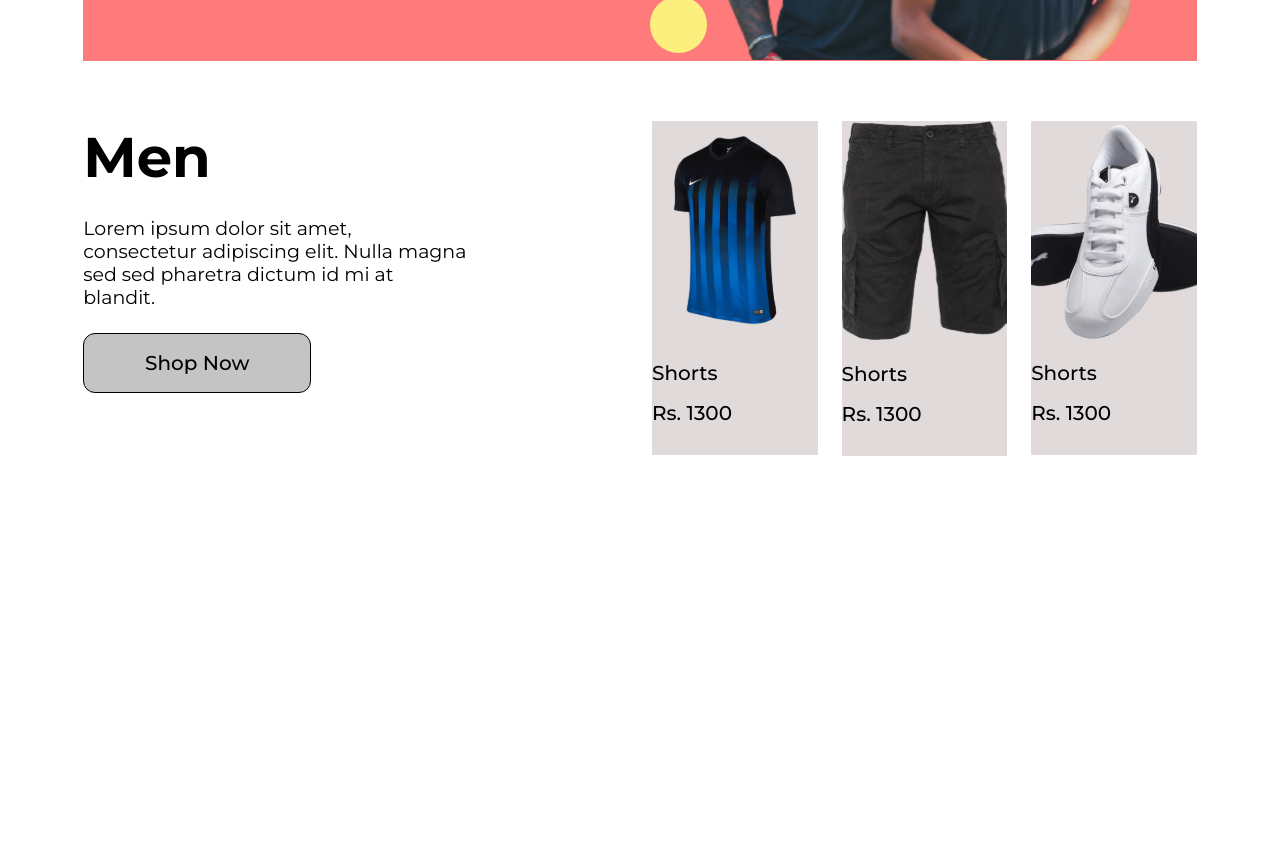
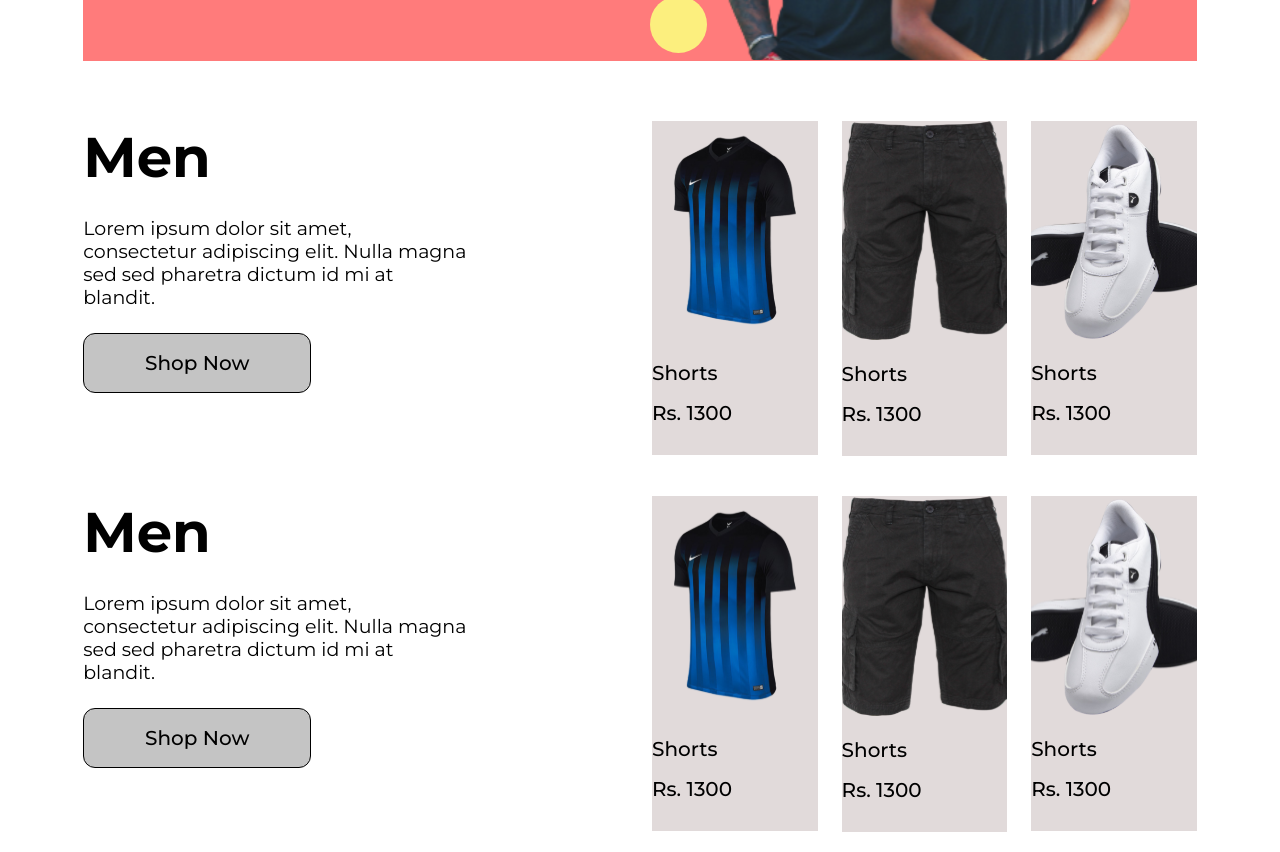
Before and after one commit to gift56/fitness_shop, a React (Vite) app: page / in a window 1280 px wide. Shown: the part 2760-3612 px from the top of the page. Before the commit the page ends 3236 px from the top, so only its background shows below. Built offline with nearby package versions, Linux system fonts and the light colour scheme.

Commit message:
working on wear

```diff
--- a/src/components/Wears.jsx
+++ b/src/components/Wears.jsx
@@ -26,7 +26,19 @@ const Wears = () => {
   return (
     <section className="bg-white">
       <div className="container py-5">
-        <div className="flex flex-col items-start justify-start w-full gap-5">
+        <div className="flex flex-col items-start justify-start w-full gap-10">
+          <Wear
+            id="men"
+            title="Men"
+            details="Lorem ipsum dolor sit amet, consectetur adipiscing elit. Nulla magna sed sed pharetra dictum id mi at blandit."
+            btn={
+              <Button
+                text="Shop Now"
+                btnClass="min-w-[228px] h-[60px] bg-[#C4C4C4] border border-black"
+              />
+            }
+            data={mensImages}
+          />
           <Wear
             id="men"
             title="Men"
```
